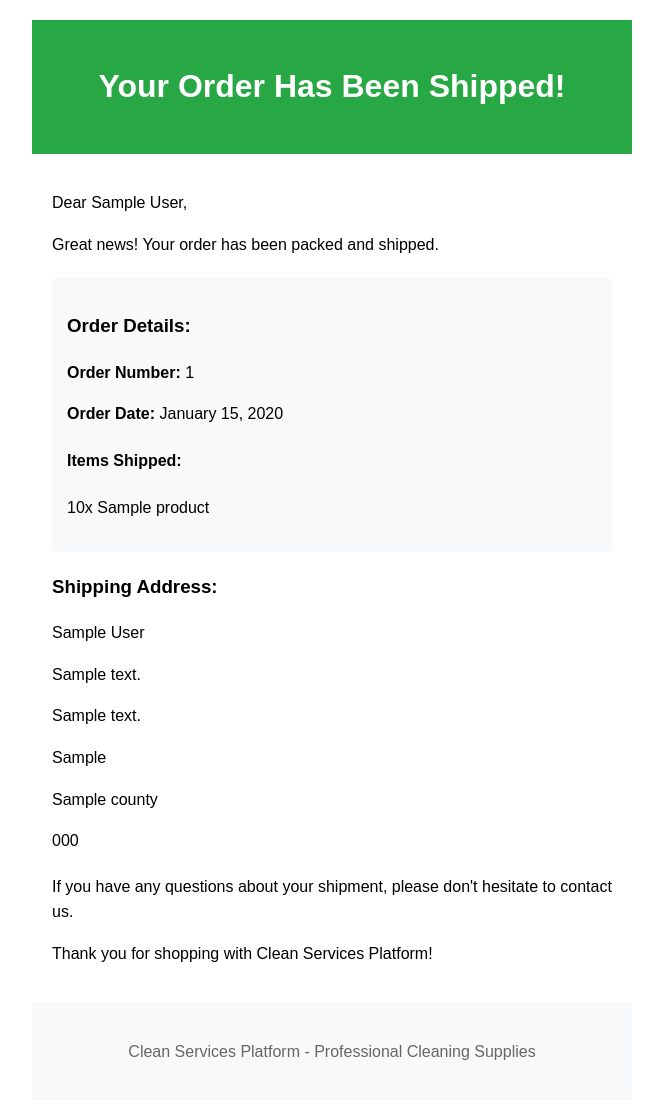
After one commit to jandejager10/clean_services_platform, a Django app: template checkout/templates/checkout/emails/order_shipped.html in a window 1280 px wide. The commit adds this page. Shown: the whole page, without its empty margins (308-971 px from the left). Run offline with Django 3.2, Linux system fonts and the light colour scheme; the template is opened without the code that fills it: most values are stand-ins (such as "Sample title", 1, 10 or a date in 2020).

Commit message:
Add order shipped email functionality and templates

```diff
--- /dev/null
+++ b/checkout/templates/checkout/emails/order_shipped.html
@@ -0,0 +1,84 @@
+<!DOCTYPE html>
+<html>
+<head>
+    <meta charset="utf-8">
+    <style>
+        body {
+            font-family: Arial, sans-serif;
+            line-height: 1.6;
+            margin: 0;
+            padding: 0;
+        }
+        .container {
+            max-width: 600px;
+            margin: 0 auto;
+            padding: 20px;
+        }
+        .header {
+            background-color: #28a745;
+            color: white;
+            padding: 20px;
+            text-align: center;
+        }
+        .content {
+            padding: 20px;
+        }
+        .footer {
+            text-align: center;
+            padding: 20px;
+            color: #666;
+            background-color: #f8f9fa;
+        }
+    </style>
+</head>
+<body>
+    <div class="container">
+        <div class="header">
+            <h1>Your Order Has Been Shipped!</h1>
+        </div>
+
+        <div class="content">
+            <p>Dear {{ order.full_name }},</p>
+
+            <p>Great news! Your order has been packed and shipped.</p>
+
+            <div style="margin: 20px 0; padding: 15px; background-color: #f8f9fa; border-radius: 5px;">
+                <h3>Order Details:</h3>
+                <p><strong>Order Number:</strong> {{ order.order_number }}</p>
+                <p><strong>Order Date:</strong> {{ order.date|date:"F j, Y" }}</p>
+
+                <h4>Items Shipped:</h4>
+                <ul style="list-style: none; padding-left: 0;">
+                    {% for item in order.lineitems.all %}
+                    <li style="margin-bottom: 10px;">
+                        {{ item.quantity }}x {{ item.product.name }}
+                    </li>
+                    {% endfor %}
+                </ul>
+            </div>
+
+            <div style="margin: 20px 0;">
+                <h3>Shipping Address:</h3>
+                <p>{{ order.full_name }}</p>
+                <p>{{ order.street_address1 }}</p>
+                {% if order.street_address2 %}
+                    <p>{{ order.street_address2 }}</p>
+                {% endif %}
+                <p>{{ order.town_or_city }}</p>
+                {% if order.county %}
+                    <p>{{ order.county }}</p>
+                {% endif %}
+                <p>{{ order.postcode }}</p>
+            </div>
+
+            <p>If you have any questions about your shipment, please don't hesitate to contact us.</p>
+
+            <p>Thank you for shopping with Clean Services Platform!</p>
+        </div>
+
+        <div class="footer">
+            <p>Clean Services Platform - Professional Cleaning Supplies</p>
+        </div>
+    </div>
+</body>
+</html>
--- a/checkout/urls.py
+++ b/checkout/urls.py
@@ -9,4 +9,7 @@ urlpatterns = [
     path('cancel-order/<str:order_number>/', views.cancel_order, name='cancel_order'),
     path('staff/', views.staff_orders, name='staff_orders'),
     path('approve-cancellation/<str:order_number>/', views.approve_cancellation, name='approve_cancellation'),
+    path('complete-order/<str:order_number>/',
+         views.complete_order,
+         name='complete_order'),
 ]
```
Also changed, not shown: checkout/templates/checkout/staff_orders.html (+10 -0 lines), checkout/utils.py (+41 -0 lines), checkout/views.py (+28 -1 lines), templates/emails/base_email.html (added, +38 -0 lines).
